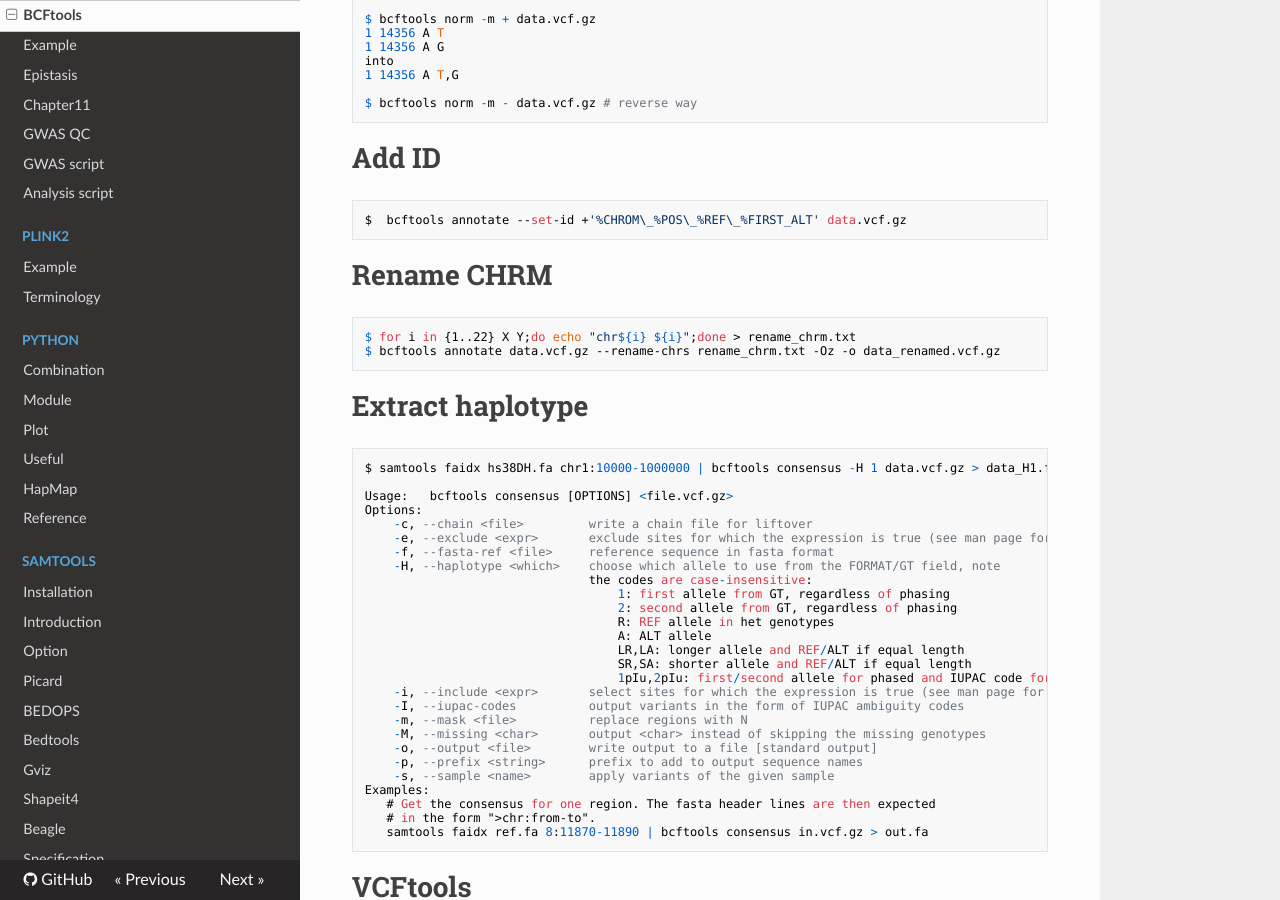
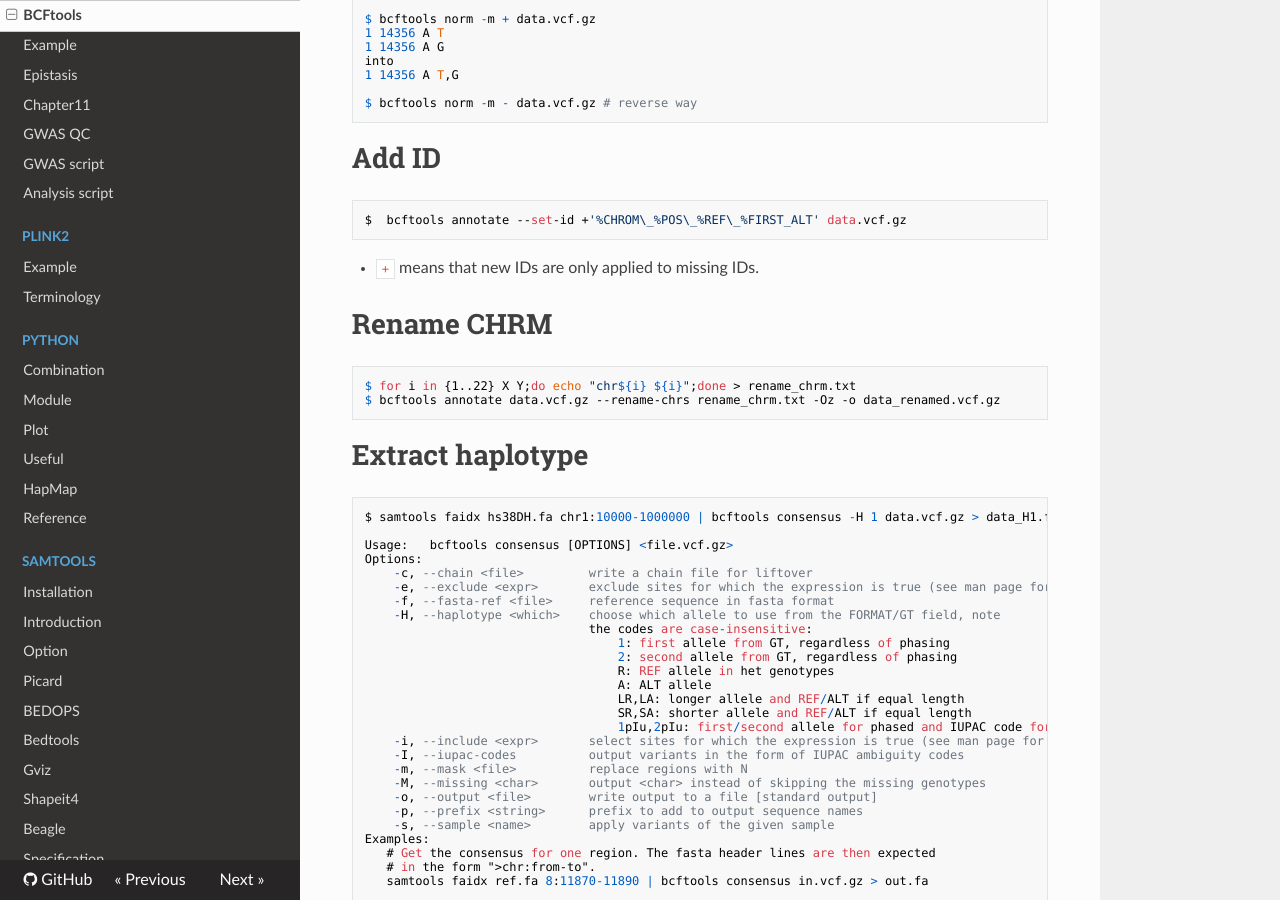
Before and after one commit to WonyoungCho/plink, an MkDocs documentation site: the page built from docs/bcftools_mani.md, in a window 1280 px wide and 900 px high, scrolled down 3498 px. Built offline with MkDocs 1.6.1, drawn with Linux system fonts in a browser that asks for light colours; nearby versions of some CDN libraries; old or Windows-style settings are respelled for this version of MkDocs.

Commit message:
Update bcftools_mani.md

````diff
--- a/docs/bcftools_mani.md
+++ b/docs/bcftools_mani.md
@@ -153,7 +153,7 @@
 ```
 $  bcftools annotate --set-id +'%CHROM\_%POS\_%REF\_%FIRST_ALT' data.vcf.gz
 ```
-
+- `+` means that new IDs are only applied to missing IDs.
 # Rename CHRM
 ```
 $ for i in {1..22} X Y;do echo "chr${i} ${i}";done > rename_chrm.txt
````
